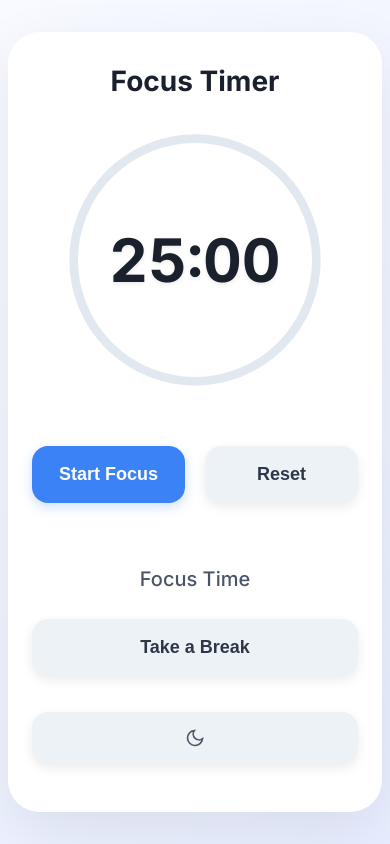
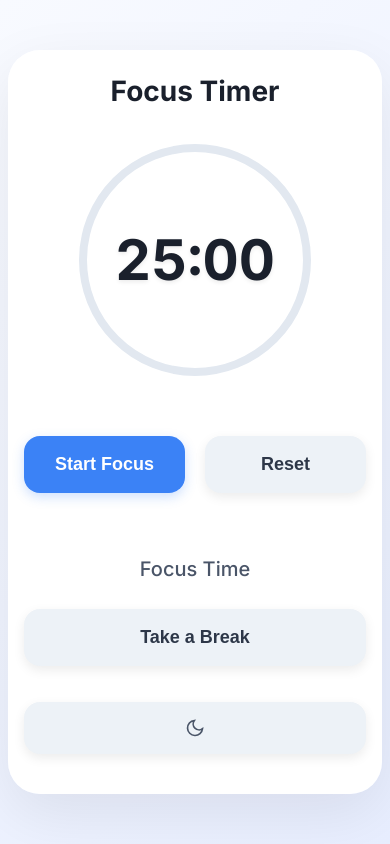
Before and after one commit to alexhughsam/BYOA-pomodoro, a website: page index.html in a window 390 px wide. Drawn offline with Linux system fonts and the light colour scheme.

Commit message:
mobile fixes and colour fixes

```diff
--- a/styles.css
+++ b/styles.css
@@ -241,11 +241,15 @@ button {
 
 @media (max-width: 480px) {
     .progress-ring {
-        width: 260px;
-        height: 260px;
+        width: 240px;
+        height: 240px;
     }
 
     .timer {
-        font-size: 3.75rem;
+        font-size: 3.5rem;
+    }
+
+    .container {
+        padding: 1rem;
     }
 }
```
